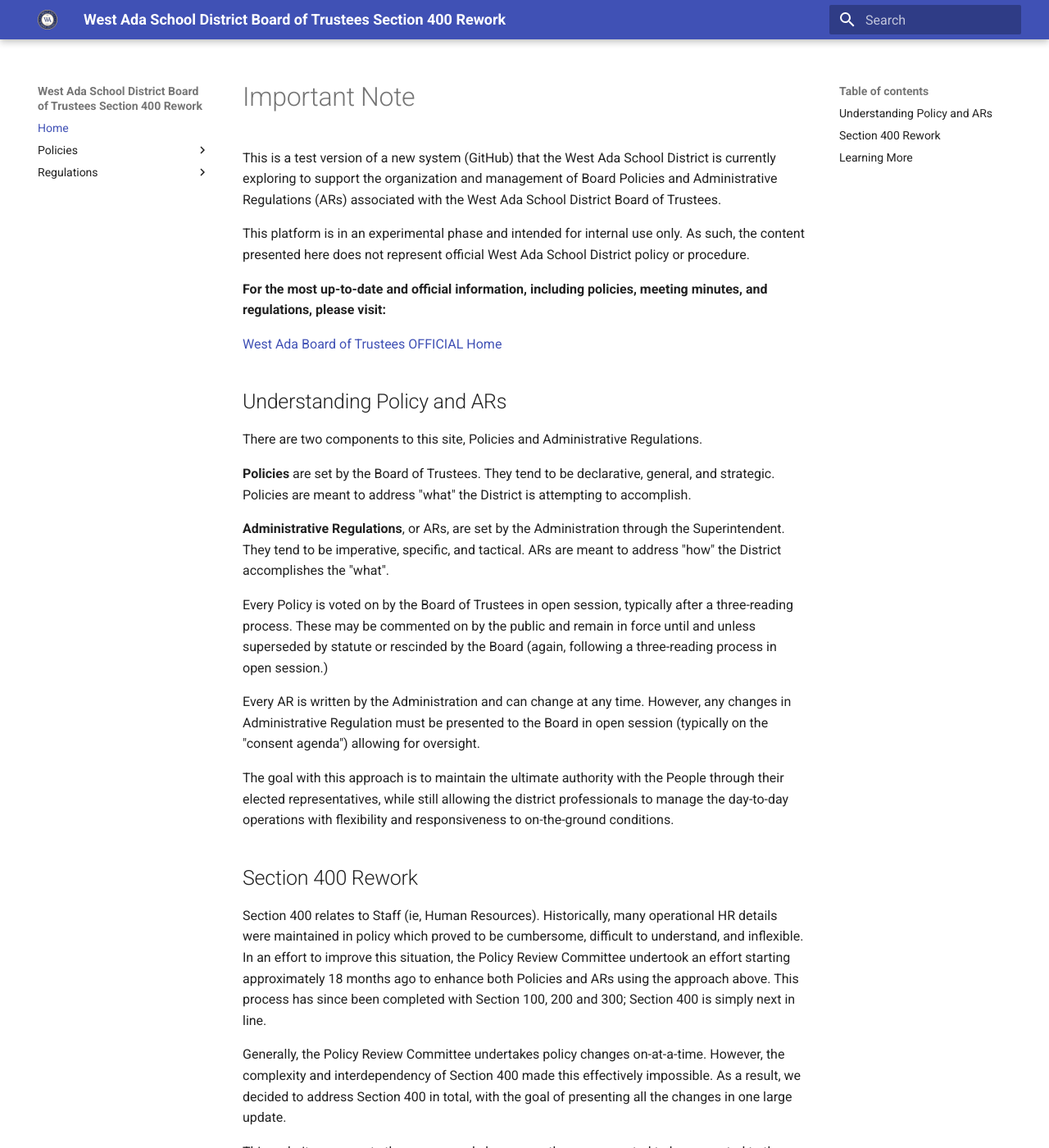
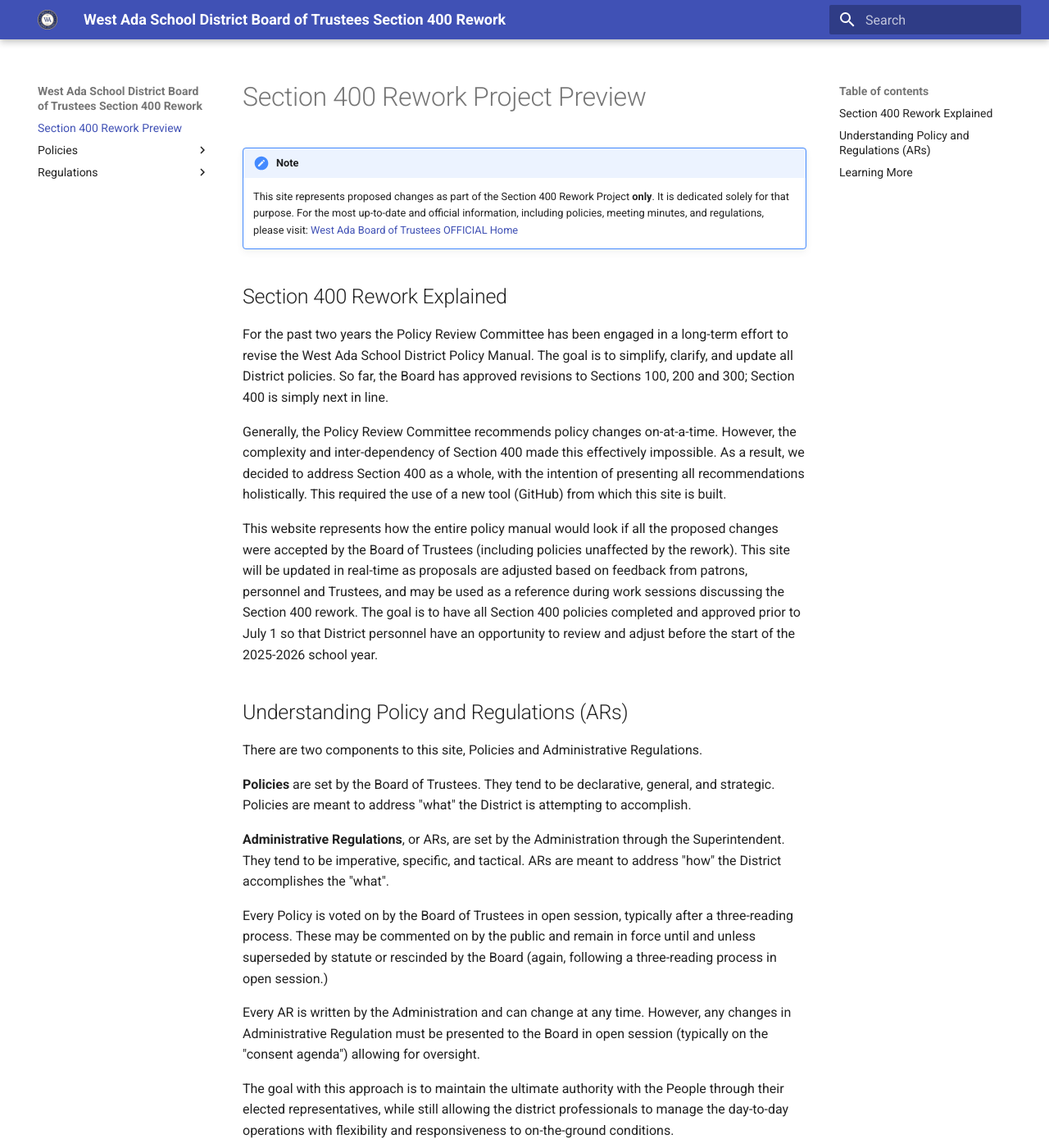
Before and after one commit to westada/section-400-hr-policy-review, an MkDocs documentation site: the page built from docs/index.md, in a window 1280 px wide and 1400 px high. Shown: the whole window at 82% size. Built offline with MkDocs 1.6.1 and Material for MkDocs 9.7.7, drawn with Linux system fonts in a browser that asks for light colours; some of the changed text lies outside the part shown.

Commit message:
update homepage for clarity

```diff
--- a/docs/index.md
+++ b/docs/index.md
@@ -1,18 +1,22 @@
 ---
-title: Home
+title: Section 400 Rework Preview
 ---
 
-# Important Note
+# Section 400 Rework Project Preview
 
-This is a test version of a new system (GitHub) that the West Ada School District is currently exploring to support the organization and management of Board Policies and Administrative Regulations (ARs) associated with the West Ada School District Board of Trustees.
+!!! note
+    This site represents proposed changes as part of the Section 400 Rework Project **only**.  It is dedicated solely for that purpose. For the most up-to-date and official information, including policies, meeting minutes, and regulations, please visit: [West Ada Board of Trustees OFFICIAL Home](https://simbli.eboardsolutions.com/index.aspx?S=36031062)
 
-This platform is in an experimental phase and intended for internal use only. As such, the content presented here does not represent official West Ada School District policy or procedure.
 
-**For the most up-to-date and official information, including policies, meeting minutes, and regulations, please visit:**
+## Section 400 Rework Explained
 
-[West Ada Board of Trustees OFFICIAL Home](https://simbli.eboardsolutions.com/index.aspx?S=36031062)
+For the past two years the Policy Review Committee has been engaged in a long-term effort to revise the West Ada School District Policy Manual.  The goal is to simplify, clarify, and update all District policies.  So far, the Board has approved revisions to Sections 100, 200 and 300; Section 400 is simply next in line.
 
-## Understanding Policy and ARs
+Generally, the Policy Review Committee recommends policy changes on-at-a-time.  However, the complexity and inter-dependency of Section 400 made this effectively impossible.  As a result, we decided to address Section 400 as a whole, with the intention of presenting all recommendations holistically.  This required the use of a new tool (GitHub) from which this site is built.
+
+This website represents how the entire policy manual would look if all the proposed changes were accepted by the Board of Trustees (including policies unaffected by the rework).  This site will be updated in real-time as proposals are adjusted based on feedback from patrons, personnel and Trustees, and may be used as a reference during work sessions discussing the Section 400 rework.  The goal is to have all Section 400 policies completed and approved prior to July 1 so that District personnel have an opportunity to review and adjust before the start of the 2025-2026 school year.
+
+## Understanding Policy and Regulations (ARs)
 
 There are two components to this site, Policies and Administrative Regulations.
 
@@ -26,14 +30,14 @@ Every AR is written by the Administration and can change at any time.  However,
 
 The goal with this approach is to maintain the ultimate authority with the People through their elected representatives, while still allowing the district professionals to manage the day-to-day operations with flexibility and responsiveness to on-the-ground conditions.
 
-## Section 400 Rework
+!!! tip
+    There has been substantial public interest in one specific policy (Policy 401.20) that addresses classroom displays.  As part of the Section 400 rework, this particular policy was split up into various parts several months ago and as such 401.20 itself will not be found on this site.  As a convenience, please find links to the proposed replacement for 401.20 which address classroom displays:
 
-Section 400 relates to Staff (ie, Human Resources).  Historically, many operational HR details were maintained in policy which proved to be cumbersome, difficult to understand, and inflexible.  In an effort to improve this situation, the Policy Review Committee undertook an effort starting approximately 18 months ago to enhance both Policies and ARs using the approach above.  This process has since been completed with Section 100, 200 and 300; Section 400 is simply next in line.
+    - [Policy 403.50 Staff Conduct](policies/0400-staff/0403.50)
+    - [Administrative Regulation 403.50-AR-04 District Physical Property](regulations/0400-staff/0403.50-AR-04)
+    - [Administrative Regulation 403.50-AR-09 Visual Review Process](regulations/0400-staff/0403.50-AR-09)
 
-Generally, the Policy Review Committee undertakes policy changes on-at-a-time.  However, the complexity and interdependency of Section 400 made this effectively impossible.  As a result, we decided to address Section 400 in total, with the goal of presenting all the changes in one large update.
-
-This website represents these proposed changes as they are expected to be presented to the Board for a formal vote.  They will be updated on this site in real-time, and are expected to go through multiple readings (at least three but potentially more) and work sessions.  The goal is to have Section 400 completed and approved prior to July 1 so that District personnel have an opportunity to review and adjust before the start of the 2025-2026 school year.
 
 ## Learning More
 
-This wesbite only contains the proposed changes and not the official, currently-in-force policies.  To review the latter, please see the official website at [West Ada Board of Trustees OFFICIAL Home](https://simbli.eboardsolutions.com/index.aspx?S=36031062).  And if you are interested in reading the "source code" for both current and proposed in a side-by-side format, please visit our [GitHub repository](https://github.com/westada/section-400-hr-policy-review) directly.
+This website represents what would be the final state of the policy manual if all Section 400 proposals were accepted.  If you are interested in seeing additional detail, including the ability to track changes through time or as a side-by-side comparison of the current policy v. the proposed changes, please visit our [GitHub repository](https://github.com/westada/section-400-hr-policy-review) directly.
```
